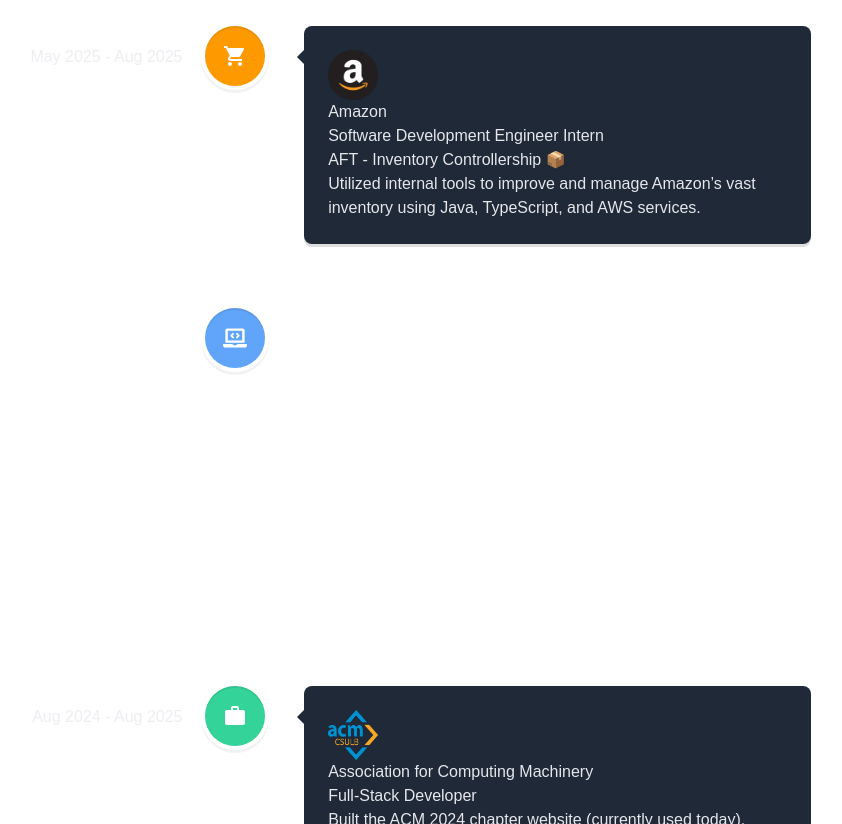
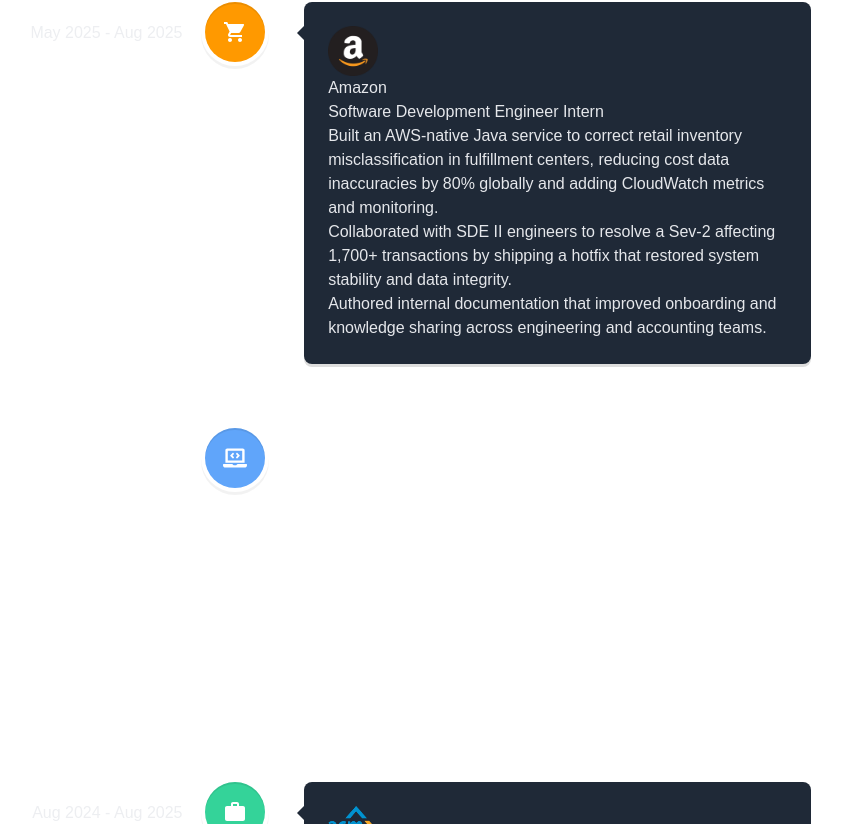
Before and after one commit to chuckmilton/portfolio, a Next.js app: page /experience in a window 1280 px wide. Shown: the part 1076-1900 px from the top of the page, without its empty margins (405-1247 px from the left). Built offline with nearby package versions, Linux system fonts and the light colour scheme.

Commit message:
Update content

```diff
--- a/src/app/about/page.tsx
+++ b/src/app/about/page.tsx
@@ -40,6 +40,7 @@ import {
   SiNeo4J,
   SiRedis,
   SiGraphql,
+  SiNestjs,
 } from 'react-icons/si';
 
 const { motion } = FramerMotion;
@@ -56,8 +57,10 @@ export default function About() {
     { name: 'HTML5', icon: <FaHtml5 className="text-orange-500" /> },
     { name: 'CSS3', icon: <FaCss3Alt className="text-blue-500" /> },
     { name: 'React.js', icon: <FaReact className="text-blue-400" /> },
+    { name: 'React Native', icon: <FaReact className="text-blue-400" /> },
     { name: 'Next.js', icon: <SiNextdotjs className="text-white" /> },
     { name: 'Node.js', icon: <FaNodeJs className="text-green-500" /> },
+    { name: 'NestJS', icon: <SiNestjs className="text-red-500" /> },
     { name: 'Express.js', icon: <SiExpress className="text-gray-300" /> },
     { name: 'Flask', icon: <SiFlask className="text-gray-400" /> },
     { name: 'Tailwind CSS', icon: <SiTailwindcss className="text-teal-300" /> },
--- a/src/app/experience/page.tsx
+++ b/src/app/experience/page.tsx
@@ -15,9 +15,9 @@ export default function Experience() {
         role: 'Software Developer',
         duration: 'Aug 2025 - Present',
         description: [
-          'Replaced 22WestMedia’s Issuu digital-magazine hosting (third-party platform, $500/month) by building a custom flipbook solution and an admin dashboard for uploads/metadata with React, which eliminated hosting costs by 100% and improved access for thousands of readers.',
-          'Maintain and enhance ASI’s web platforms to ensure accessibility, reliability, and performance for 40,000+ students.',
-          'Develop responsive websites supporting student programs and events, improving engagement across campus.',
+          'Replaced a $500/month third-party magazine host with an in-house viewer and uploads dashboard (React, Node.js, Cloudflare R2, MongoDB, GridFS), cutting cost to $0 ($6k/yr) and serving thousands of users.',
+          'Maintain and develop ASI web platforms for 40,000+ students with accessibility, reliability, and performance goals.',
+          'Ship responsive features for student programs and events that increase engagement across campus.',
         ],
         icon: <MdSchool />,
         iconColor: '#8B5CF6',
@@ -28,8 +28,9 @@ export default function Experience() {
         role: 'Software Development Engineer Intern',
         duration: 'May 2025 - Aug 2025',
         description: [
-          'AFT - Inventory Controllership 📦',
-          'Utilized internal tools to improve and manage Amazon’s vast inventory using Java, TypeScript, and AWS services.',
+          'Built an AWS-native Java service to correct retail inventory misclassification in fulfillment centers, reducing cost data inaccuracies by 80% globally and adding CloudWatch metrics and monitoring.',
+          'Collaborated with SDE II engineers to resolve a Sev-2 affecting 1,700+ transactions by shipping a hotfix that restored system stability and data integrity.',
+          'Authored internal documentation that improved onboarding and knowledge sharing across engineering and accounting teams.'
         ],
         icon: <MdShoppingCart />,
         iconColor: '#FF9900',
@@ -40,8 +41,9 @@ export default function Experience() {
         role: 'Software Engineer Intern',
         duration: 'Sept 2024 - Dec 2024',
         description: [
-          'Restructured and upgraded existing e-commerce architecture with PHP and React, resulting in a 30% improvement in website performance score, which was the highest on record.',
-          'Incorporated Docker to containerize the development environment for a 5-person team, enabling cross-OS consistency, faster onboarding, and reducing environment-related bugs.',
+          'Converted Figma designs into responsive PHP/React pages with pixel-accurate UI.',
+          'Refactored e-commerce web apps, boosting performance scores by 30%.',
+          'Containerized development with Docker for a 5-person team, speeding onboarding and reducing environment issues.'
         ],
         icon: <FaLaptopCode />,
         iconColor: '#60A5FA',
@@ -49,7 +51,7 @@ export default function Experience() {
       {
         company: 'Association for Computing Machinery',
         logo: '/logos/acm.png',
-        role: 'Full-Stack Developer',
+        role: 'Lead Full-Stack Developer',
         duration: 'Aug 2024 - Aug 2025',
         description: [
           'Built the ACM 2024 chapter website (currently used today), centralizing event updates, blog posts, and resources for 500+ members.',
@@ -61,7 +63,7 @@ export default function Experience() {
       {
         company: 'XR Engineering Club',
         logo: '/logos/xrclub.png',
-        role: 'Full-Stack Developer, Prev. Project Lead',
+        role: 'Full-Stack Developer & Project Lead',
         duration: 'Sept 2023 - Aug 2025',
         description: [
           'Developed and maintained the club website using Next.js, Supabase, GCP, and TailwindCSS, automating event updates and email notifications for 100+ members.',
--- a/src/app/projects/page.tsx
+++ b/src/app/projects/page.tsx
@@ -32,7 +32,7 @@ export default function Projects() {
       title: "ACM at CSULB's Official Website",
       description:
         'Designed and developed a responsive website for the Association for Computing Machinery (ACM) at CSULB, showcasing events, projects, blogs, and resources for 500+ members.',
-      tools: ['Next.js', 'React', 'Node.js', 'MongoDB', 'Cloudinary', 'Tailwind CSS'],
+      tools: ['Next.js', 'React', 'Node.js', 'MongoDB', 'Cloudinary', 'Brevo SMTP', 'Discord API', 'Tailwind CSS'],
       image: '/images/acm-website.png',
       demo: 'https://www.acm-csulb.org/',
       code: 'https://github.com/csulbacm/acm-website-2024',
@@ -50,7 +50,7 @@ export default function Projects() {
       title: "XR Engineering Club's Official Website",
       description:
         'Built a responsive and user-friendly platform with real-time updates on the club’s mission, officers, and projects for 100+ members.',
-      tools: ['Next.js', 'Node.js', 'Supabase', 'Tailwind CSS'],
+      tools: ['Next.js', 'Node.js', 'Supabase', 'GCP', 'Tailwind CSS'],
       image: '/images/xrclub-website.png',
       demo: 'https://www.xrengineering.club',
       code: 'https://github.com/chuckmilton/xrec-website',
```
